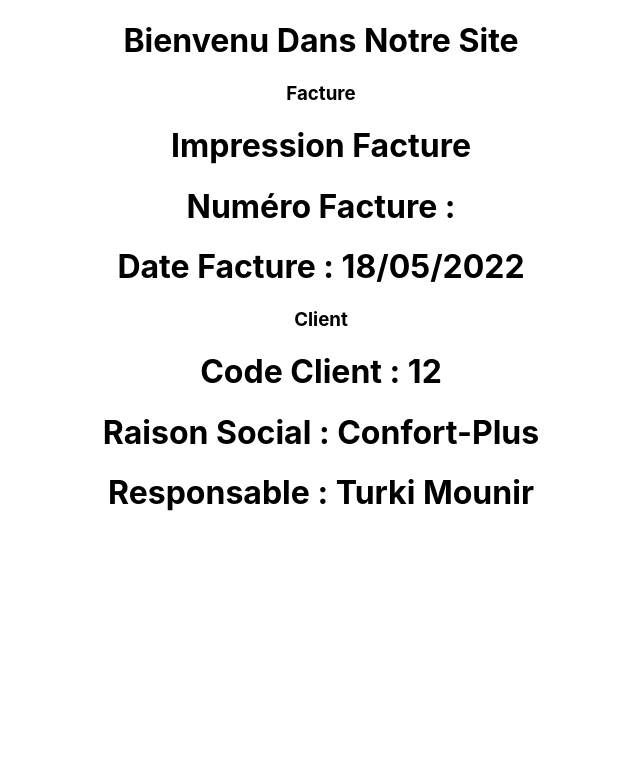
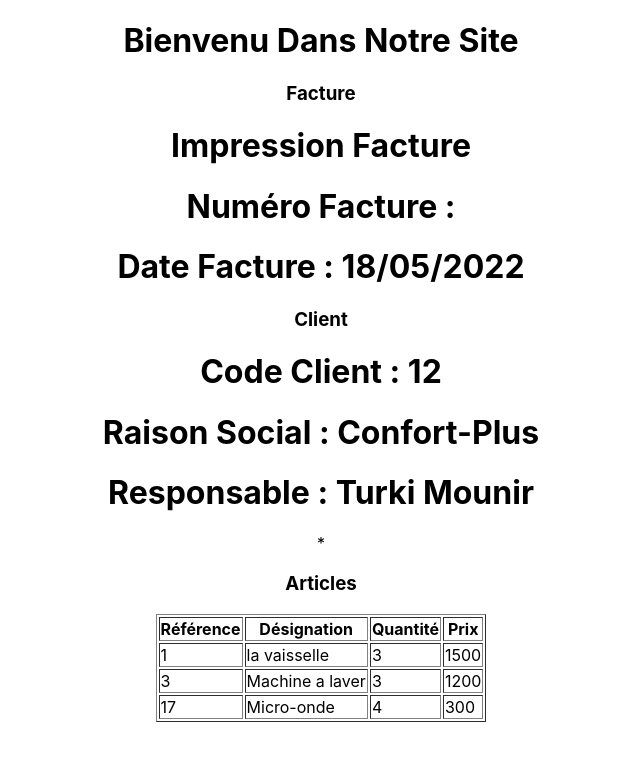
Before and after one commit to Moez-Zouari/react-esps-firstapp, a React (Create React App) app: page / in a window 1280 px wide. Shown: the top 760 px of the page, without its empty margins (319-959 px from the left). Built offline with nearby package versions, Linux system fonts and the light colour scheme.

Commit message:
Detail Facture Component

```diff
--- /dev/null
+++ b/src/TP3/DetailFacture.js
@@ -0,0 +1,29 @@
+import React from 'react'
+
+const DetailFacture = ({ articles }) => {
+    return (
+        <div>
+            <h3>Articles</h3>
+            <center>
+                <table border={1}>
+                    <tr>
+                        <th>Référence</th>
+                        <th>Désignation</th>
+                        <th>Quantité</th>
+                        <th>Prix</th>
+                    </tr>
+                    {articles.map((art, index) =>
+                        <tr key={index}>
+                            <td>{art.reference}</td>
+                            <td>{art.designation}</td>
+                            <td>{art.qte}</td>
+                            <td>{art.prix}</td>
+                        </tr>
+                    )}
+                </table>
+            </center>
+        </div>
+    )
+}
+
+export default DetailFacture
--- a/src/TP3/Facture.js
+++ b/src/TP3/Facture.js
@@ -1,5 +1,6 @@
 import React, { useState } from 'react'
 import EnteteFacture from './EnteteFacture';
+import DetailFacture from './DetailFacture';
 
 const Facture = () => {
     const [facture, setFacture] = useState({
@@ -18,7 +19,8 @@
     ]);
     return (
         <div>
-            <EnteteFacture facture={facture} client={client} />
+            <EnteteFacture facture={facture} client={client} />*
+            <DetailFacture articles={articles} />
         </div>
     )
 }
```
